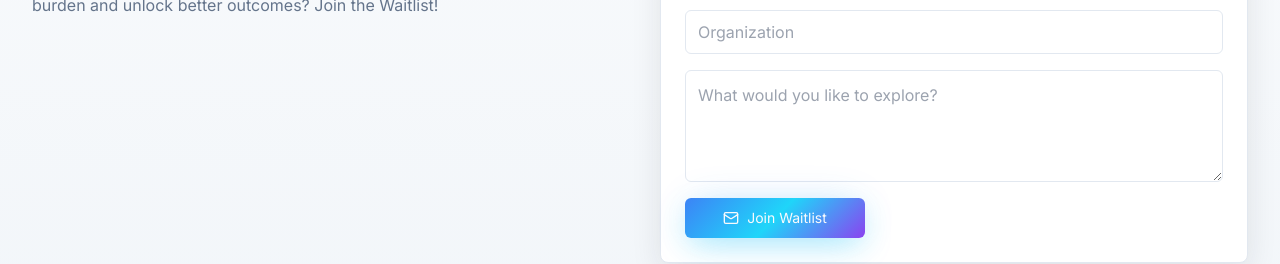
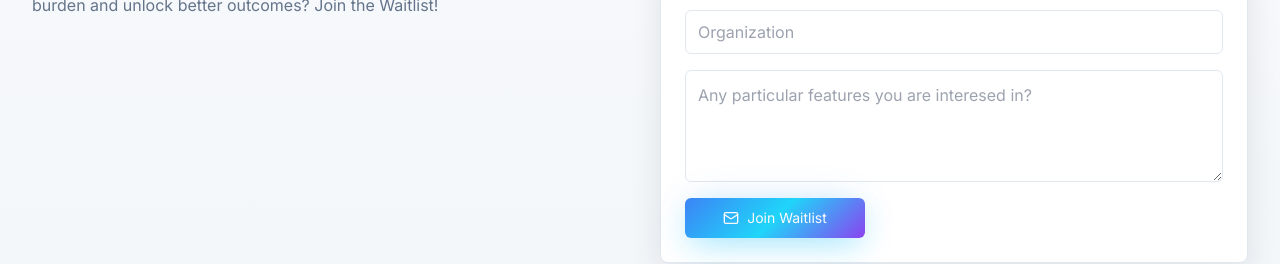
Before and after one commit to hctbd/stanza-core-flow, a React (Vite) app: page / in a window 1280 px wide. Shown: the part 2786-3050 px from the top of the page. Built offline with nearby package versions, Linux system fonts and the light colour scheme.

Commit message:
Update SiteFooter.tsx

```diff
--- a/src/components/SiteFooter.tsx
+++ b/src/components/SiteFooter.tsx
@@ -34,7 +34,7 @@ const SiteFooter = () => {
             <input required name="email" type="email" placeholder="Work email" className="h-11 rounded-md border bg-background px-3"/>
           </div>
           <input name="org" placeholder="Organization" className="h-11 rounded-md border bg-background px-3"/>
-          <textarea name="notes" placeholder="What would you like to explore?" className="min-h-28 rounded-md border bg-background p-3"/>
+          <textarea name="notes" placeholder="Any particular features you are interesed in?" className="min-h-28 rounded-md border bg-background p-3"/>
           <div>
             <Button type="submit" variant="hero" className="min-w-[180px]" disabled={loading}>
               <Mail /> {loading ? 'Sending…' : 'Join Waitlist'}
```
